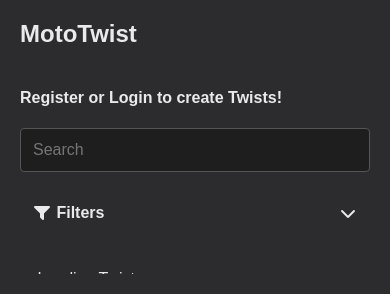
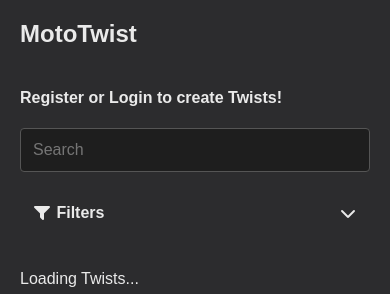
Before and after one commit to amot-dev/MotoTwist, a Python web app: template app/templates/index.html in a window 390 px wide. Shown: the part 550-844 px from the top of the page. Run offline with Jinja, Linux system fonts and the light colour scheme; the template is opened without the code that fills it: most values are stand-ins (such as "Sample title", 1, 10 or a date in 2020); some libraries are stand-ins or nearby versions.

Commit message:
Fix mobile sidebar (close #55)
Can't believe I procrastinated so long on such an easy fix lmao

```diff
--- a/app/static/css/style.css
+++ b/app/static/css/style.css
@@ -787,7 +787,7 @@ aside {
     box-shadow: var(--shadow-modal);
     border: var(--border-default);
     border-radius: var(--radius-md);
-    padding: 25px;
+    padding: var(--padding-xl);
     color: var(--text-offwhite);
     background-color: var(--panel-slate);
 
@@ -1053,6 +1053,7 @@ aside {
 
     aside {
         order: 2;
+        overflow-y: auto;
         width: 100%;
         height: 35vh;
         border-top: var(--border-default);
@@ -1066,15 +1067,11 @@ aside {
     }
 
     #twist-list {
-        width: 90%;
-        margin-left: auto;
-        margin-right: auto;
+        flex-grow: 0;
+        overflow-y: visible;
     }
 
     .modal {
-        width: 95%;
-        max-height: 95%;
-        margin: 0;
         box-sizing: border-box;
         padding: var(--padding-lg);
 
```
